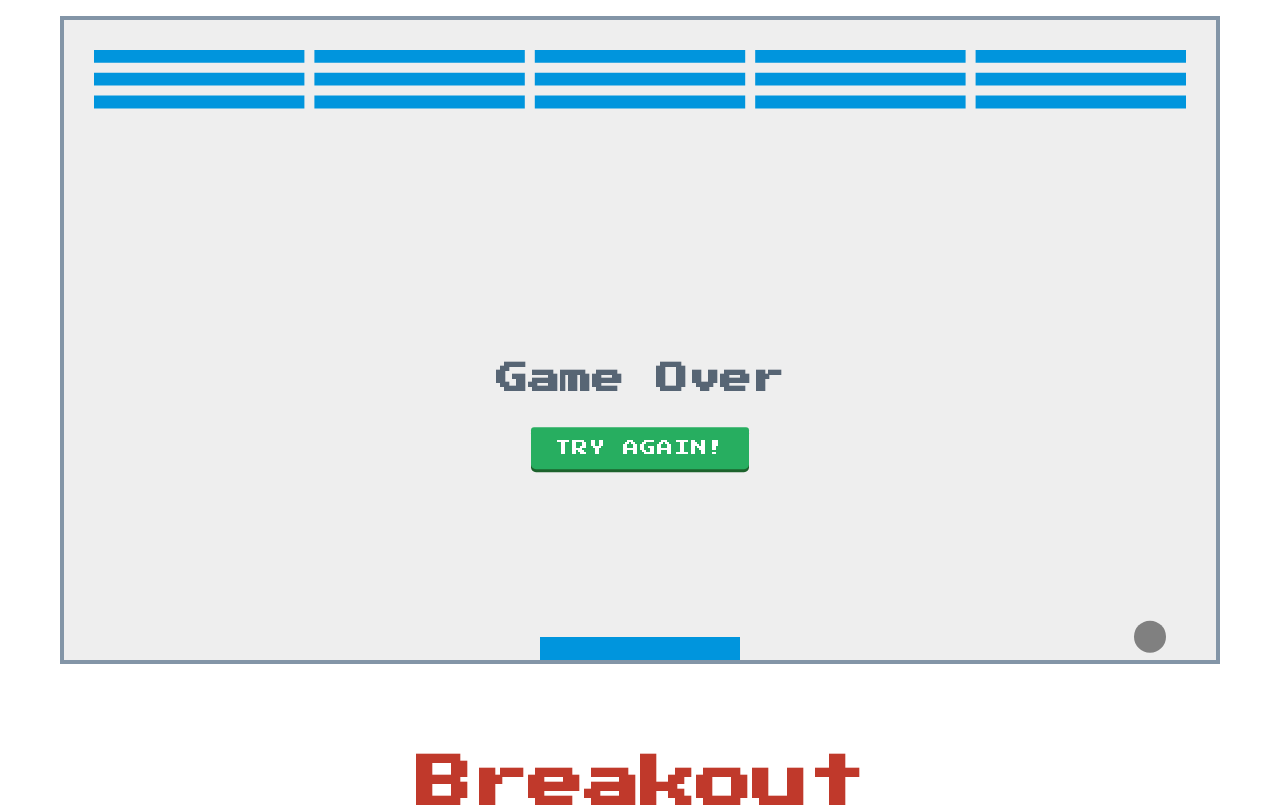
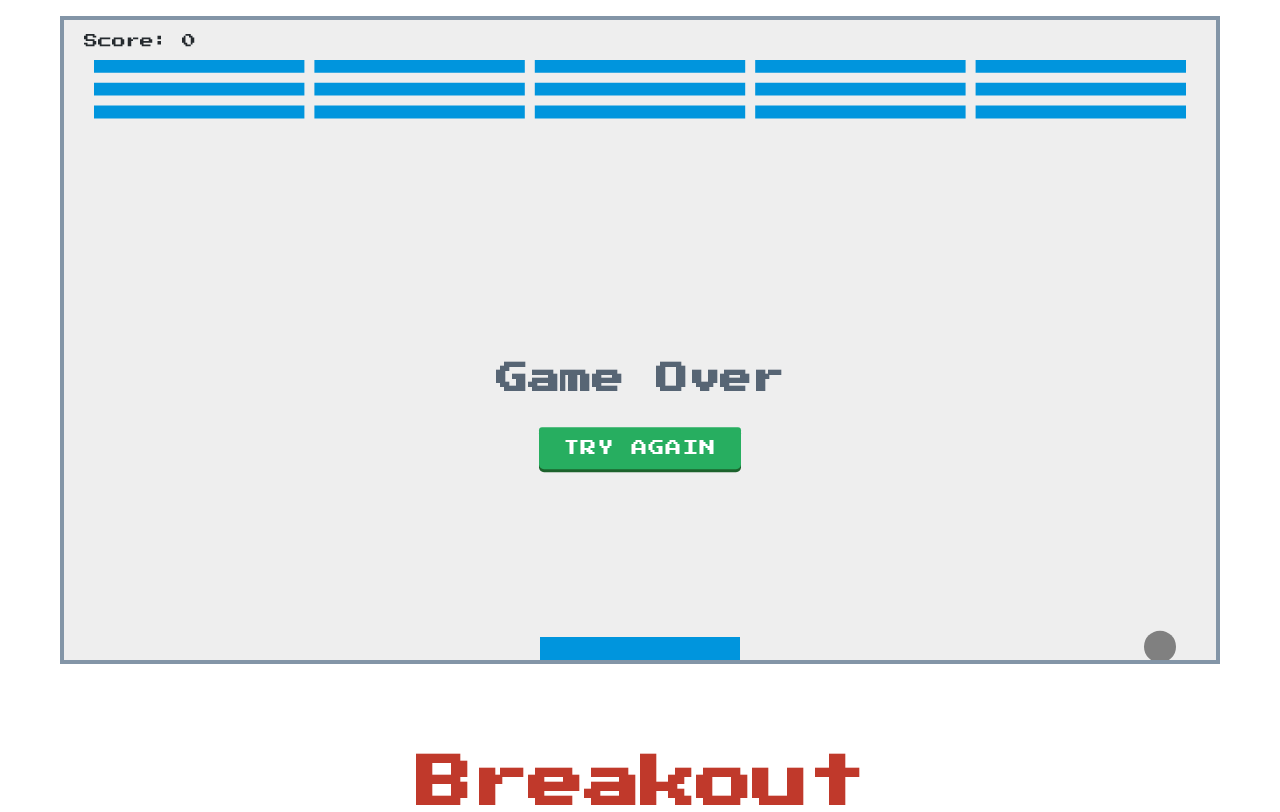
Before and after one commit to nsafai/Breakout, a plain HTML site: page index.html in a window 1280 px wide. Drawn offline with Linux system fonts and the light colour scheme.

Commit message:
added gameover and win

```diff
--- a/game-loop.js
+++ b/game-loop.js
@@ -10,13 +10,15 @@ let paddleSpeed = 13;
 function draw() {
   // clear screen every frame
   ctx.clearRect(0, 0, canvas.width, canvas.height);
-  // redraw elements
+
+  // game logic
   drawBricks();
   drawBall();
   movePaddle();
   collisionDetection();
   drawPaddle();
-  // game logic
+  drawScore();
+
   x += dx;
   y += dy;
   if (x + dx > canvas.width - ballRadius || x + dx < ballRadius) {
@@ -28,7 +30,7 @@ function draw() {
     dy = -dy; // "bounce" change direction
   }
 
-  else if(y + dy > canvas.height - ballRadius) {
+  else if(y + dy > canvas.height - ( ballRadius / 2 )) {
     // check if ball touches bottom edge of canvas
 
     if(x > paddleX && x < paddleX + paddleWidth) {
@@ -39,7 +41,6 @@ function draw() {
       // console.log("GAME OVER");
       const gameover_title = document.getElementById("game-over");
       gameover_title.classList.toggle("hidden");
-      // document.location.reload();
       clearInterval(interval); // Needed for Chrome to end game
     }
   }
--- a/game-setup.js
+++ b/game-setup.js
@@ -3,7 +3,57 @@
 **************/
 let canvas = document.getElementById("myCanvas");
 let ctx = canvas.getContext("2d");
+
+/*************
+  BRICK SETUP
+*************/
+let brickRowCount = 3;
+let brickColumnCount = 5;
+// let brickWidth = 75;
+// let brickHeight = 20;
+let brickPadding = 10;
+let brickOffsetTop = 40;
+let brickOffsetLeft = 30;
+
+let bricks = [];
+for(let c=0; c<brickColumnCount; c++) {
+  bricks[c] = [];
+  for(let r=0; r<brickRowCount; r++) {
+    bricks[c][r] = { x: 0, y: 0, status: 1 };
+  }
+}
+
+function drawBricks() {
+  for(let c=0; c<brickColumnCount; c++) {
+    for(let r=0; r<brickRowCount; r++) {
+      if(bricks[c][r].status == 1) {
+        let brickX = (c*(brickWidth+brickPadding))+brickOffsetLeft;
+        let brickY = (r*(brickHeight+brickPadding))+brickOffsetTop;
+        bricks[c][r].x = brickX;
+        bricks[c][r].y = brickY;
+        ctx.beginPath();
+        ctx.rect(brickX, brickY, brickWidth, brickHeight);
+        ctx.fillStyle = "#0095DD";
+        ctx.fill();
+        ctx.closePath();
+      }
+    }
+  }
+}
+
+// resize once upon first load afte brick setup
 resize();
+
+/**************
+  SCORE SETUP
+**************/
+let score = 0;
+
+function drawScore() {
+  ctx.font = "14px 'Press Start 2P'";
+  ctx.fillStyle = "#252A2E";
+  ctx.fillText("Score: "+score, 20, 28);
+}
 
 /**************
   PADDLE SETUP
@@ -54,6 +104,13 @@ function collisionDetection() {
         if(x > b.x && x < b.x+brickWidth && y > b.y && y < b.y+brickHeight) {
           dy = -dy;
           b.status = 0;
+          score++;
+          if(score == brickRowCount*brickColumnCount) {
+            console.log('user won!');
+            let win_banner = document.getElementById("win-banner");
+            win_banner.classList.toggle("hidden");
+            clearInterval(interval); // Needed for Chrome to end game
+          }
         }
       }
     }
@@ -96,42 +153,6 @@ document.addEventListener('swiped-right', function(e) {
   console.log(e.target); // the element that was swiped
 });
 
-/*************
-  BRICK SETUP
-*************/
-var brickRowCount = 3;
-var brickColumnCount = 5;
-// let brickWidth = 75;
-// let brickHeight = 20;
-let brickPadding = 10;
-let brickOffsetTop = 30;
-let brickOffsetLeft = 30;
-
-let bricks = [];
-for(let c=0; c<brickColumnCount; c++) {
-  bricks[c] = [];
-  for(let r=0; r<brickRowCount; r++) {
-    bricks[c][r] = { x: 0, y: 0, status: 1 };
-  }
-}
-
-function drawBricks() {
-  for(let c=0; c<brickColumnCount; c++) {
-    for(let r=0; r<brickRowCount; r++) {
-      if(bricks[c][r].status == 1) {
-        let brickX = (c*(brickWidth+brickPadding))+brickOffsetLeft;
-        let brickY = (r*(brickHeight+brickPadding))+brickOffsetTop;
-        bricks[c][r].x = brickX;
-        bricks[c][r].y = brickY;
-        ctx.beginPath();
-        ctx.rect(brickX, brickY, brickWidth, brickHeight);
-        ctx.fillStyle = "#0095DD";
-        ctx.fill();
-        ctx.closePath();
-      }
-    }
-  }
-}
 
 /*************
 UPDATE SIZES ON WINDOW RESIZE
@@ -148,6 +169,6 @@ function resize() {
   canvas.setAttribute('height', window.innerHeight * 0.8);
 
   // resize bricks
-  brickWidth = (canvas.width - (30 * 3) - 10) / 5;
+  brickWidth = (canvas.width - (brickColumnCount * brickPadding * 2)) / brickColumnCount;
   brickHeight = canvas.height * 0.02;
 }
--- a/index.html
+++ b/index.html
@@ -16,8 +16,12 @@
   </canvas>
   <h1>Breakout</h1>
   <div id="game-over" class="hidden">
-    <h3>Game Over</h3>
-    <button onclick="location.reload();">Try Again!</button>
+    <h3 id="alert-message">Game Over</h3>
+    <button onclick="location.reload();">Try Again</button>
+  </div>
+  <div id="win-banner" class="hidden">
+    <h3 id="alert-message">You Win!</h3>
+    <button onclick="location.reload();">Play Again</button>
   </div>
 
   <script type="text/javascript" src="game-setup.js"></script>
--- a/styles.css
+++ b/styles.css
@@ -44,7 +44,7 @@ h3 {
   text-align: center;
 }
 
-#game-over {
+#game-over, #win-banner {
   width: 100%;
   text-align:center;
   position: fixed; /* or absolute */
@@ -54,13 +54,12 @@ h3 {
   color:var(--medium-grey);
 }
 
-#game-over button {
+#game-over button, #win-banner button {
   font-size: 1.3em;
   padding: 0.8em 1.5em;
   background-color: var(--green);
   color: white;
   border-radius: 3px 3px 5px 5px;
-
   -webkit-transition: none;
   -moz-transition: none;
   transition: none;
@@ -79,10 +78,8 @@ h3 {
   box-shadow: 0 3px #1c622c;
 }
 
-#game-over button:hover {
+#game-over button:hover, #win-banner button:hover {
   box-shadow: 0 5px #1c622c;
-  /* top: -2px; */
-  /* color: white; */
   text-decoration: none;
 }
 
```
